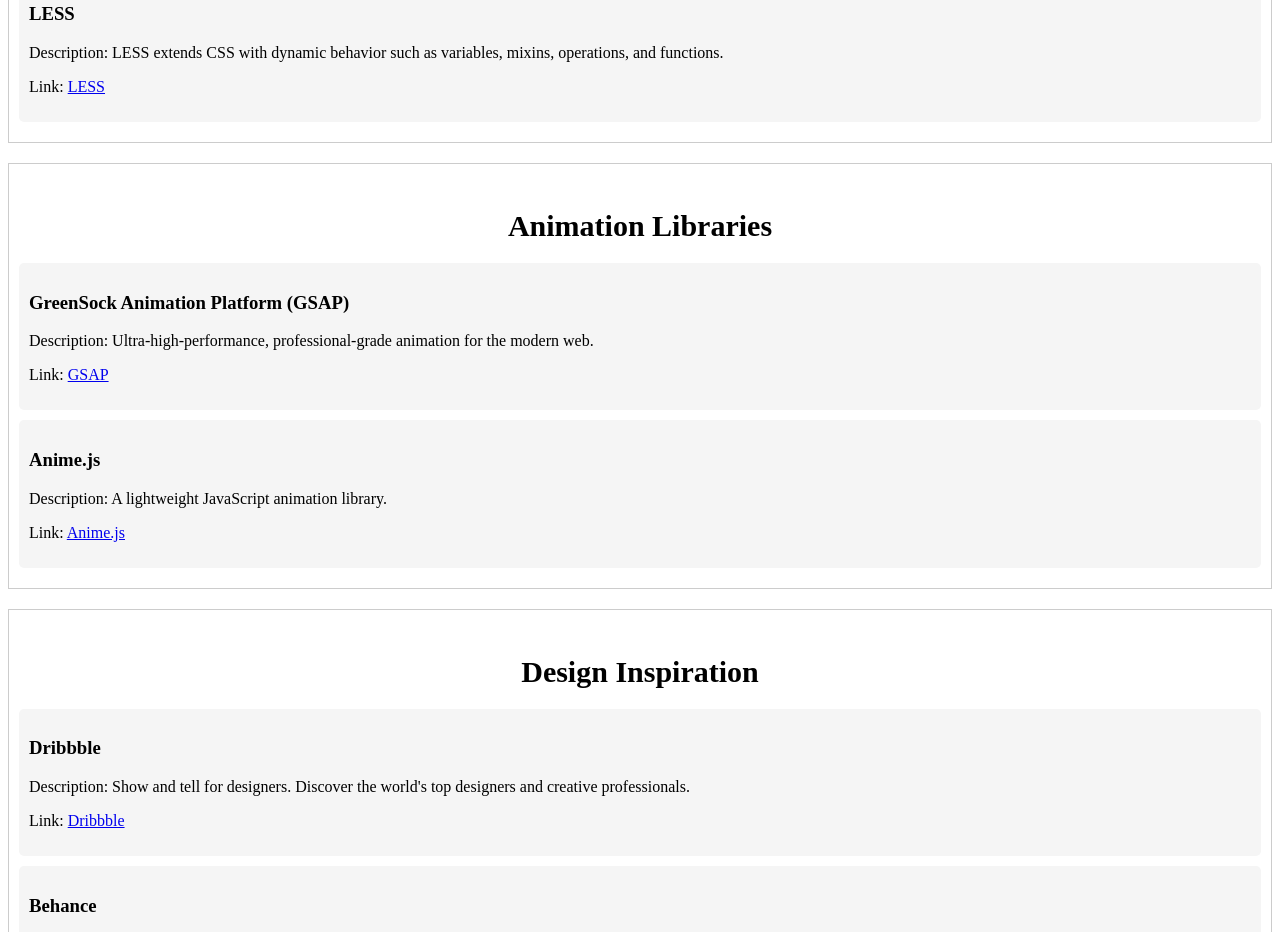
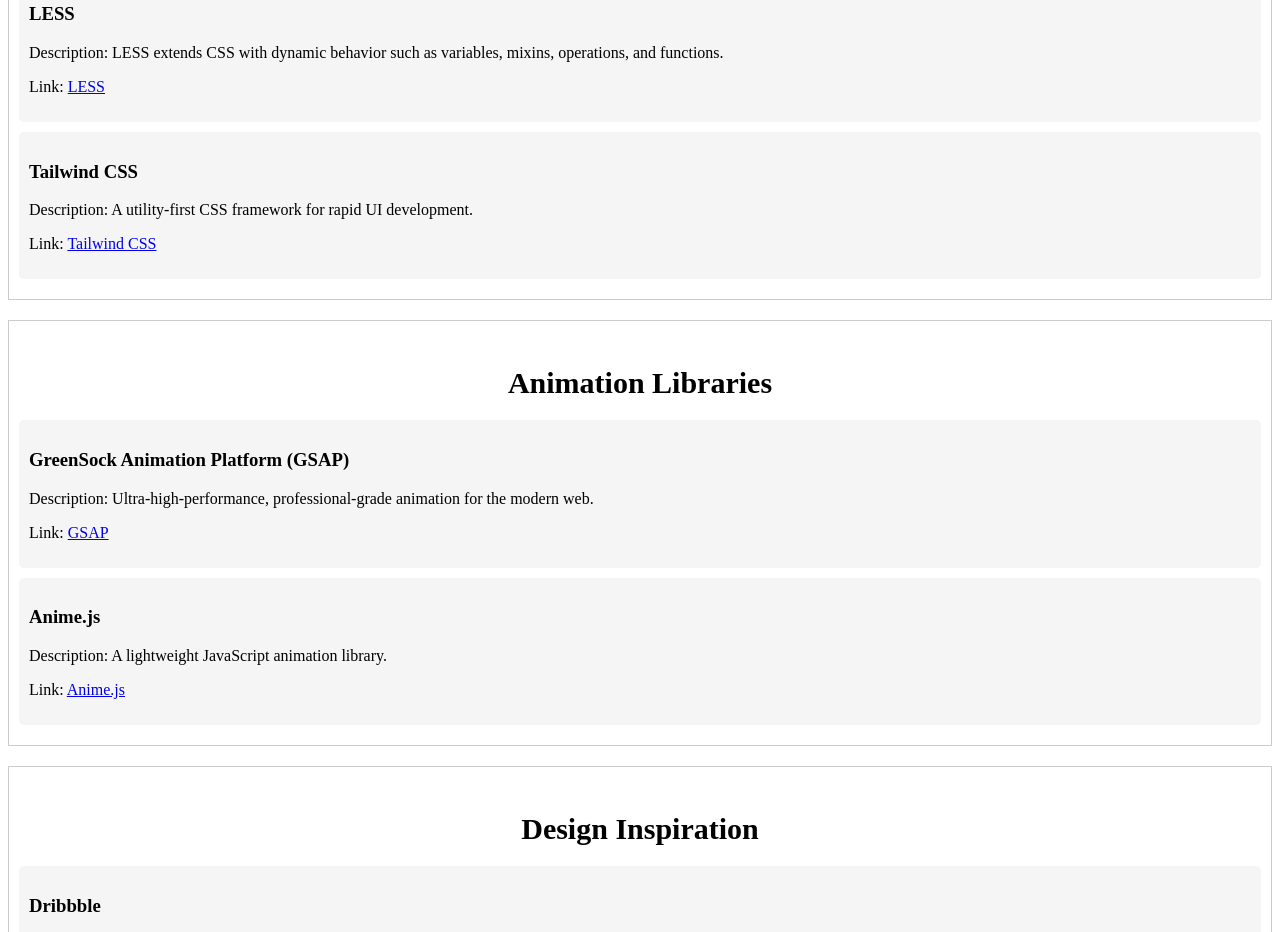
Before and after one commit to IAmVengeance24/UIResources, a plain HTML site: page Resources/index.html in a window 1280 px wide. Shown: the part 2938-3870 px from the top of the page. Drawn offline with Linux system fonts and the light colour scheme.

Commit message:
Added a Card for Tailwind CSS

```diff
--- a/Resources/index.html
+++ b/Resources/index.html
@@ -168,6 +168,11 @@
             <p>Link: <a href="http://lesscss.org/">LESS</a></p>
         </div>
         <!-- Users can add more cards here -->
+        <div class="resource-card">
+            <h3>Tailwind CSS</h3>
+            <p>Description: A utility-first CSS framework for rapid UI development.</p>
+            <p>Link: <a href="https://tailwindcss.com/">Tailwind CSS</a></p>
+        </div>
     </div>
 
     <!-- Animation Libraries Category -->
```
